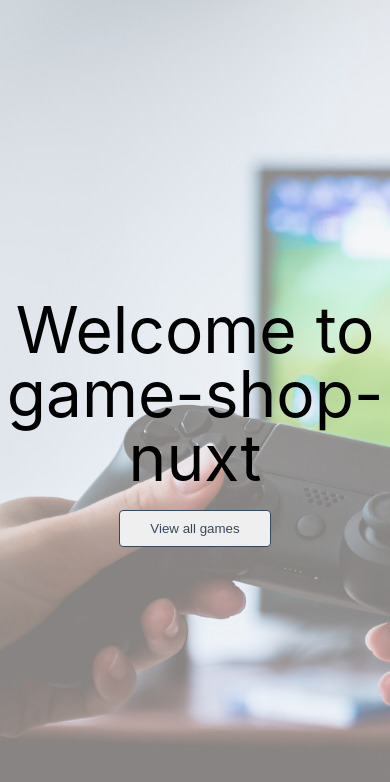
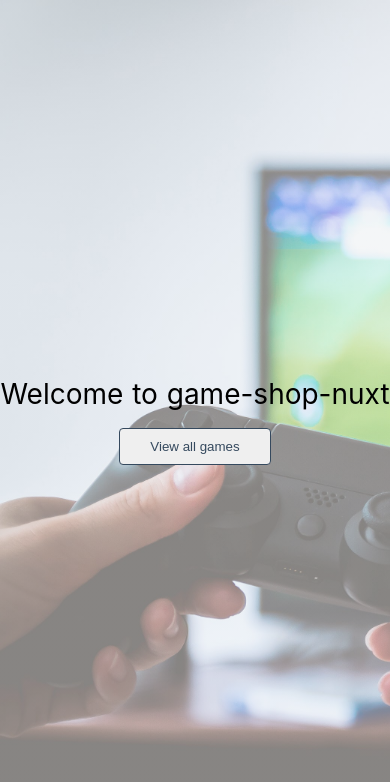
Before and after one commit to EasonLin0716/game-shop-nuxt, a Nuxt app: page / in a window 390 px wide. Shown: the top 782 px of the page. Built offline with nearby package versions, Linux system fonts and the light colour scheme.

Commit message:
add media query to title

```diff
--- a/assets/css/all.css
+++ b/assets/css/all.css
@@ -141,3 +141,15 @@ a:hover {
 .width-100 {
   width: 100%;
 }
+
+@media (max-width: 780px) {
+  .title-lg {
+    font-size: 48px;
+  }
+}
+
+@media (max-width: 668px) {
+  .title-lg {
+    font-size: 28px;
+  }
+}
```
